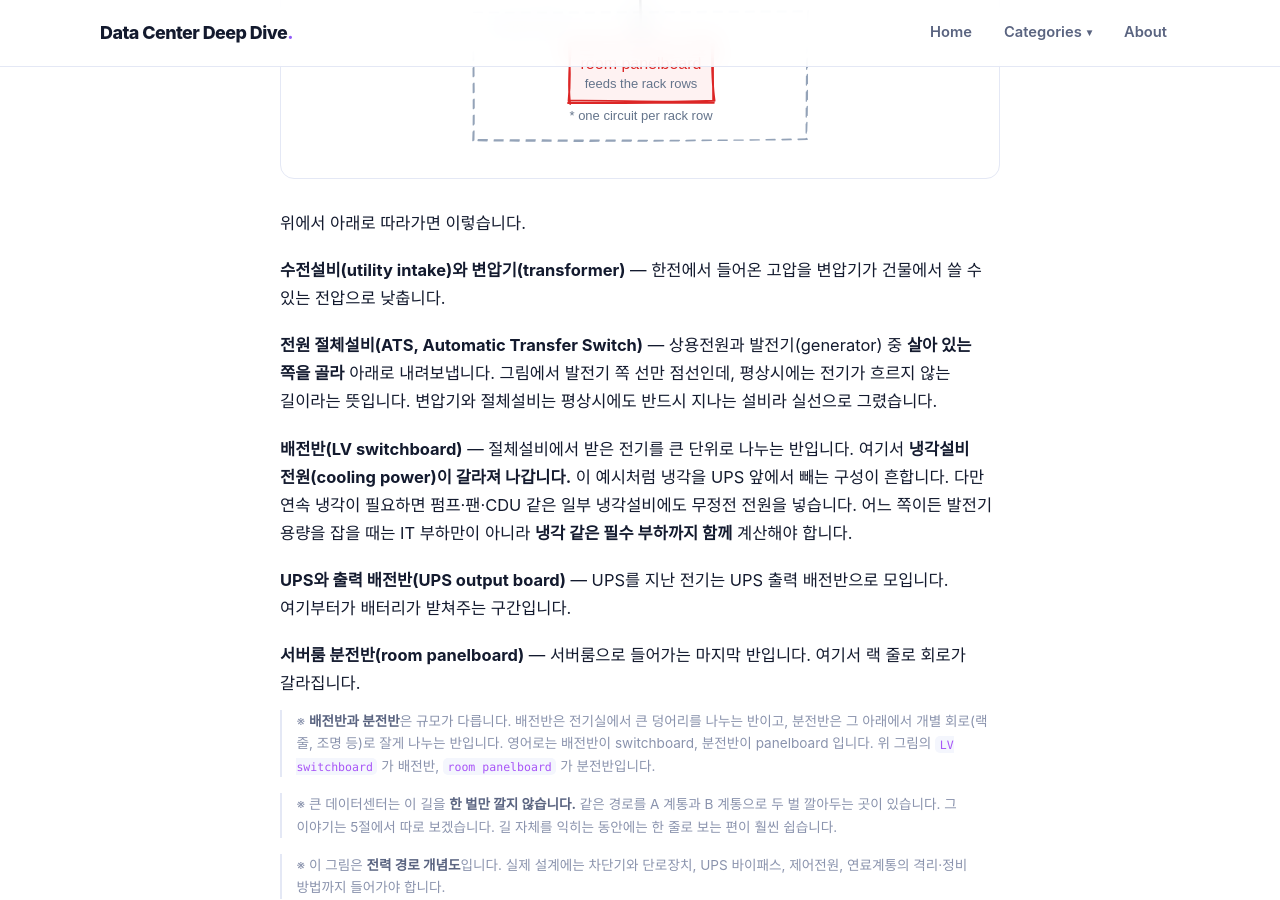
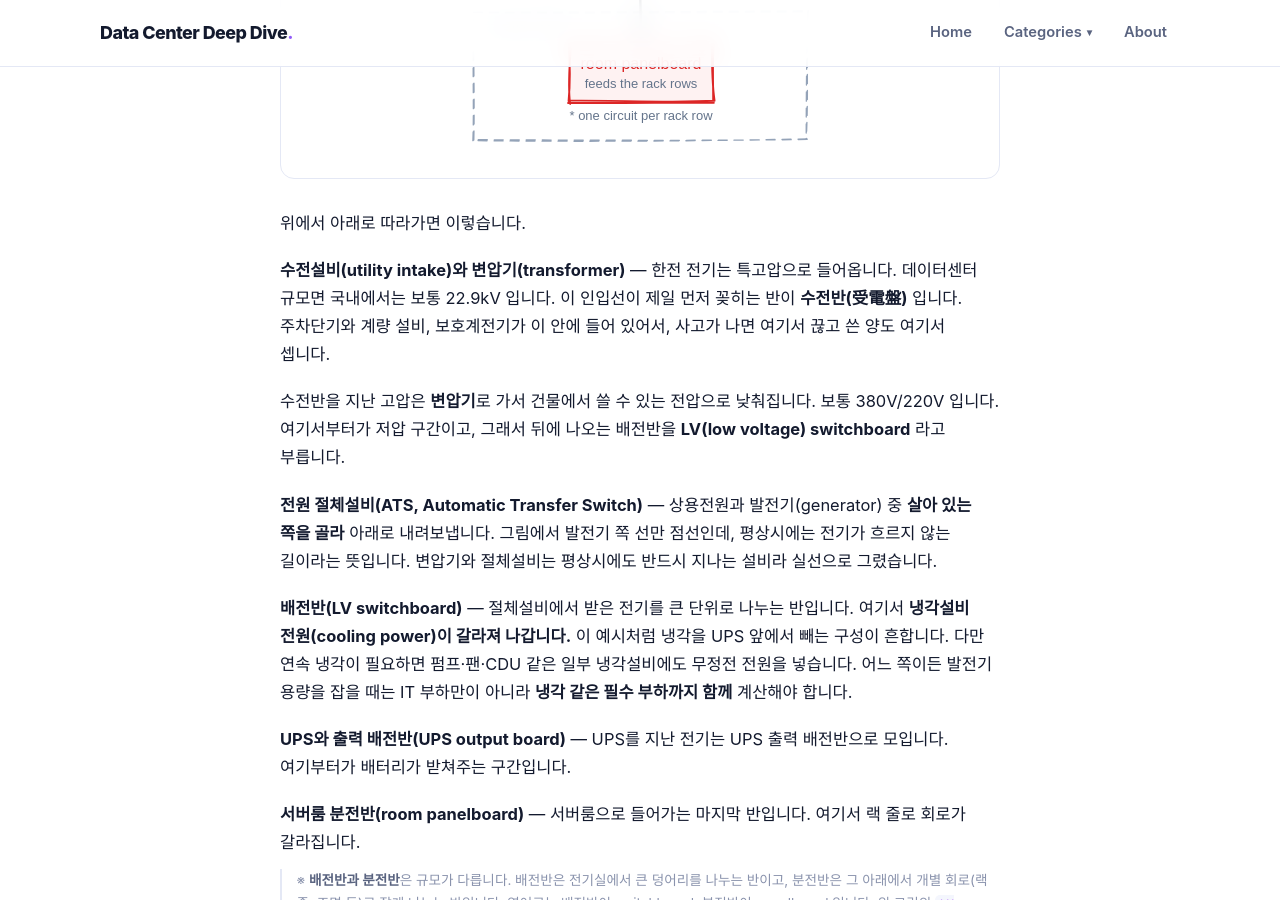
Before and after one commit to ssyrc/ssyrc.github.io, a Jekyll site: the page built from _posts/ko/2026-10-01-datacenter-power-supply.md, in a window 1280 px wide and 900 px high, scrolled down 1878 px. Built offline with Jekyll 4.4.1, drawn with Linux system fonts in a browser that asks for light colours; some web fonts are replaced.

Commit message:
Name the incoming switchgear and trace the path to the transformer
The post explained 배전반 and 분전반 as the boards that split power coarsely
and finely, but never named 수전반, the board the utility feed actually
lands on — so the one place a reader meets the 반 family had a gap in it.

Section 1 now names it, says what sits inside (main breaker, metering,
protection relays), and carries the voltage down: 22.9kV in, transformer,
380/220V out. That last step is also where "LV switchboard" on the diagram
gets its name, which was unexplained.

The diagram is unchanged — the utility intake box still covers the whole
receiving installation.

Co-Authored-By: Claude Opus 5 <noreply@anthropic.com>
Claude-Session: https://claude.ai/code/session_01At6mD3wUXNXJZn78ZeJBtt

```diff
--- a/_posts/ko/2026-10-01-datacenter-power-supply.md
+++ b/_posts/ko/2026-10-01-datacenter-power-supply.md
@@ -21,8 +21,14 @@ cover: /assets/images/covers/power-supply.webp
 
 위에서 아래로 따라가면 이렇습니다.
 
-**수전설비(utility intake)와 변압기(transformer)** — 한전에서 들어온 고압을 변압기가
-건물에서 쓸 수 있는 전압으로 낮춥니다.
+**수전설비(utility intake)와 변압기(transformer)** — 한전 전기는 특고압으로 들어옵니다.
+데이터센터 규모면 국내에서는 보통 22.9kV 입니다. 이 인입선이 제일 먼저 꽂히는 반이
+**수전반(受電盤)** 입니다. 주차단기와 계량 설비, 보호계전기가 이 안에 들어 있어서,
+사고가 나면 여기서 끊고 쓴 양도 여기서 셉니다.
+
+수전반을 지난 고압은 **변압기**로 가서 건물에서 쓸 수 있는 전압으로 낮춰집니다.
+보통 380V/220V 입니다. 여기서부터가 저압 구간이고, 그래서 뒤에 나오는 배전반을
+**LV(low voltage) switchboard** 라고 부릅니다.
 
 **전원 절체설비(ATS, Automatic Transfer Switch)** — 상용전원과 발전기(generator) 중 **살아 있는
 쪽을 골라** 아래로 내려보냅니다. 그림에서 발전기 쪽 선만 점선인데, 평상시에는 전기가
```
